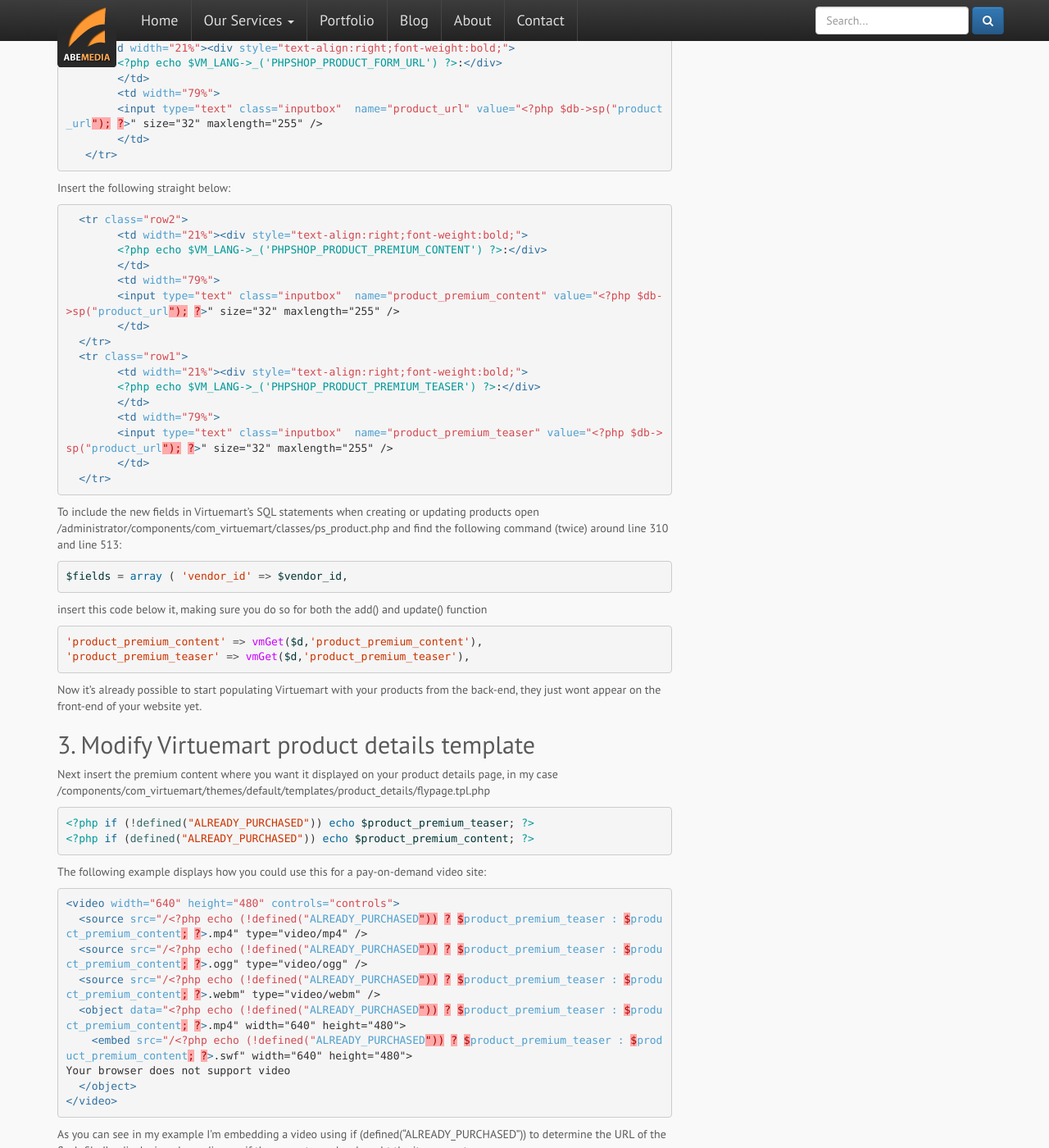
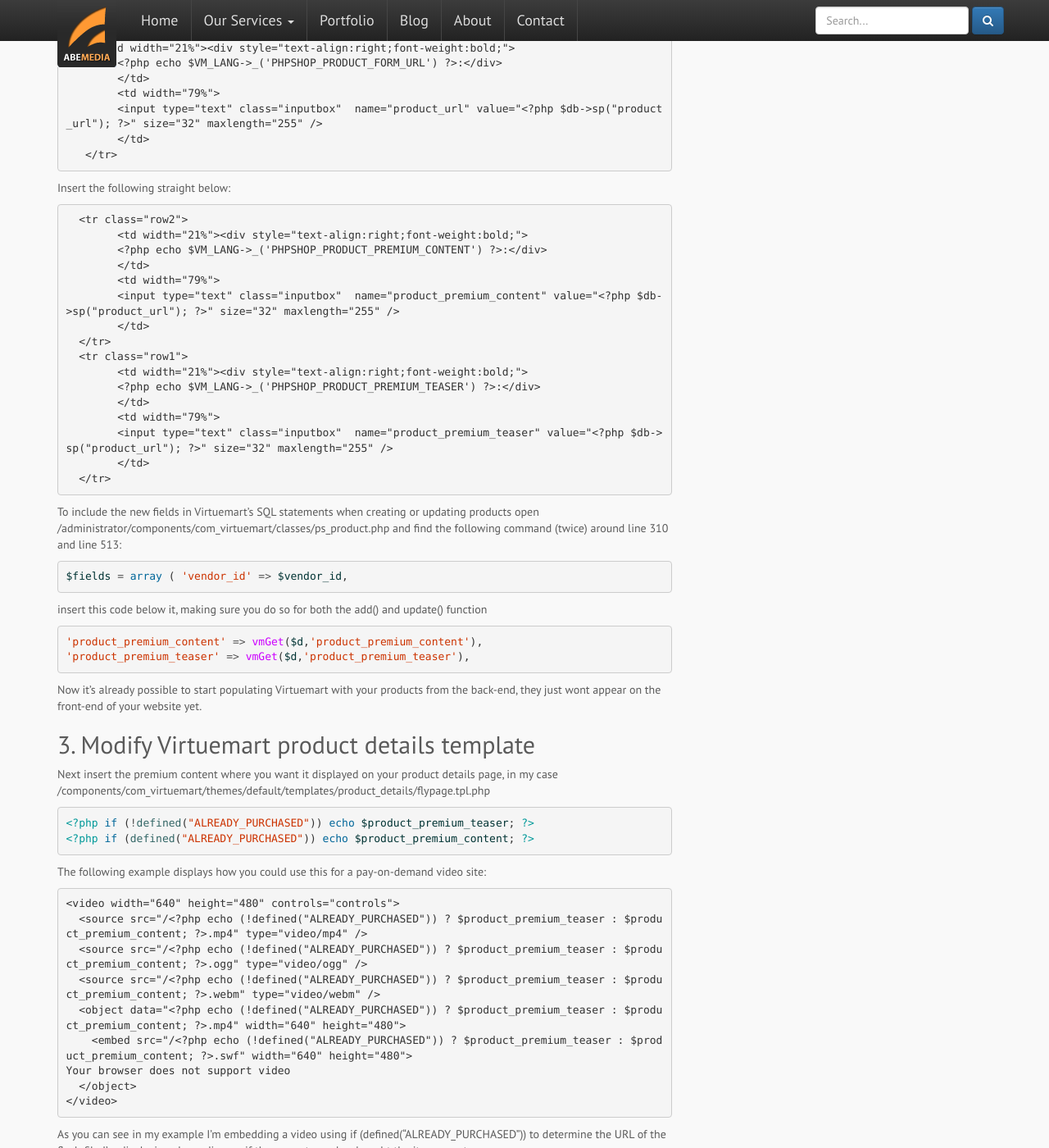
Before and after one commit to abemedia/abemedia.github.io, a Jekyll site: the page built from _posts/2011-10-15-create-pay-on-demand-content-in-joomla-using-virtuemart-chameleon.md, in a window 1280 px wide and 1400 px high, scrolled down 737 px. Shown: the whole window at 82% size. Built offline with Jekyll 4.4.1, drawn with Linux system fonts in a browser that asks for light colours; nearby versions of some CDN libraries; comment, search, counter and statistics services are not loaded.

Commit message:
Update 2011-10-15-create-pay-on-demand-content-in-joomla-using-virtuemart-chameleon.md

```diff
--- a/_posts/2011-10-15-create-pay-on-demand-content-in-joomla-using-virtuemart-chameleon.md
+++ b/_posts/2011-10-15-create-pay-on-demand-content-in-joomla-using-virtuemart-chameleon.md
@@ -34,7 +34,7 @@
 
 Now that we have our new custom fields in the Virtuemart database we need to be able to edit their contents from within Virtuemart. To do so open administrator/components/com_virtuemart/html/product.product_form.php and around line 233 find:
 
-{% highlight html php %}
+{% highlight html+php %}
    <tr class="row1">
       <td width="21%"><div style="text-align:right;font-weight:bold;">
       	<?php echo $VM_LANG->_('PHPSHOP_PRODUCT_FORM_URL') ?>:</div>
@@ -47,7 +47,7 @@
 
 Insert the following straight below:
 
-{% highlight html php %}
+{% highlight html+php %}
   <tr class="row2">
   	<td width="21%"><div style="text-align:right;font-weight:bold;">
     	<?php echo $VM_LANG->_('PHPSHOP_PRODUCT_PREMIUM_CONTENT') ?>:</div>
@@ -92,7 +92,7 @@
 
 The following example displays how you could use this for a pay-on-demand video site:
 
-{% highlight html php %}
+{% highlight html+php %}
 <video width="640" height="480" controls="controls">
   <source src="/<?php echo (!defined("ALREADY_PURCHASED")) ? $product_premium_teaser : $product_premium_content; ?>.mp4" type="video/mp4" />
   <source src="/<?php echo (!defined("ALREADY_PURCHASED")) ? $product_premium_teaser : $product_premium_content; ?>.ogg" type="video/ogg" />
```
